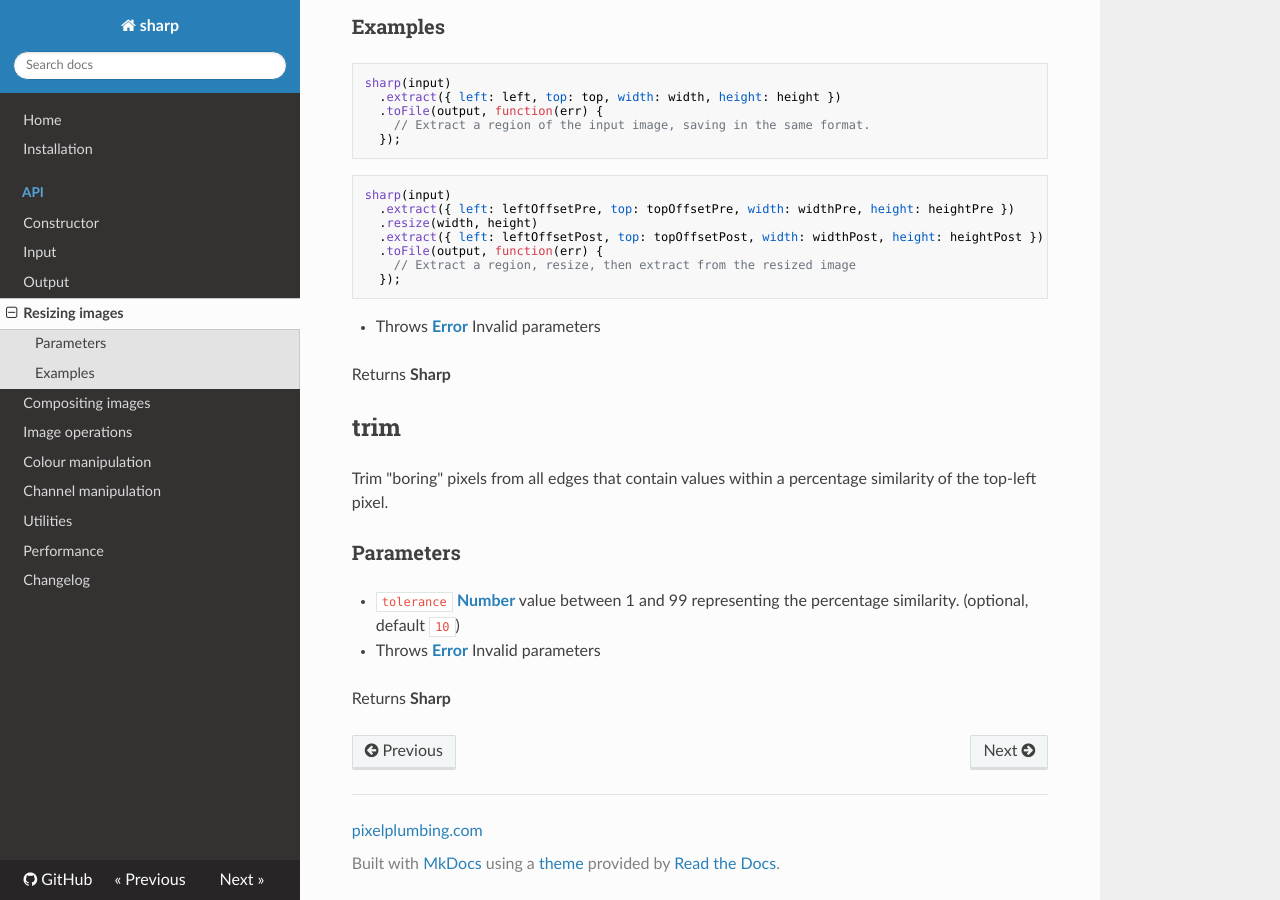
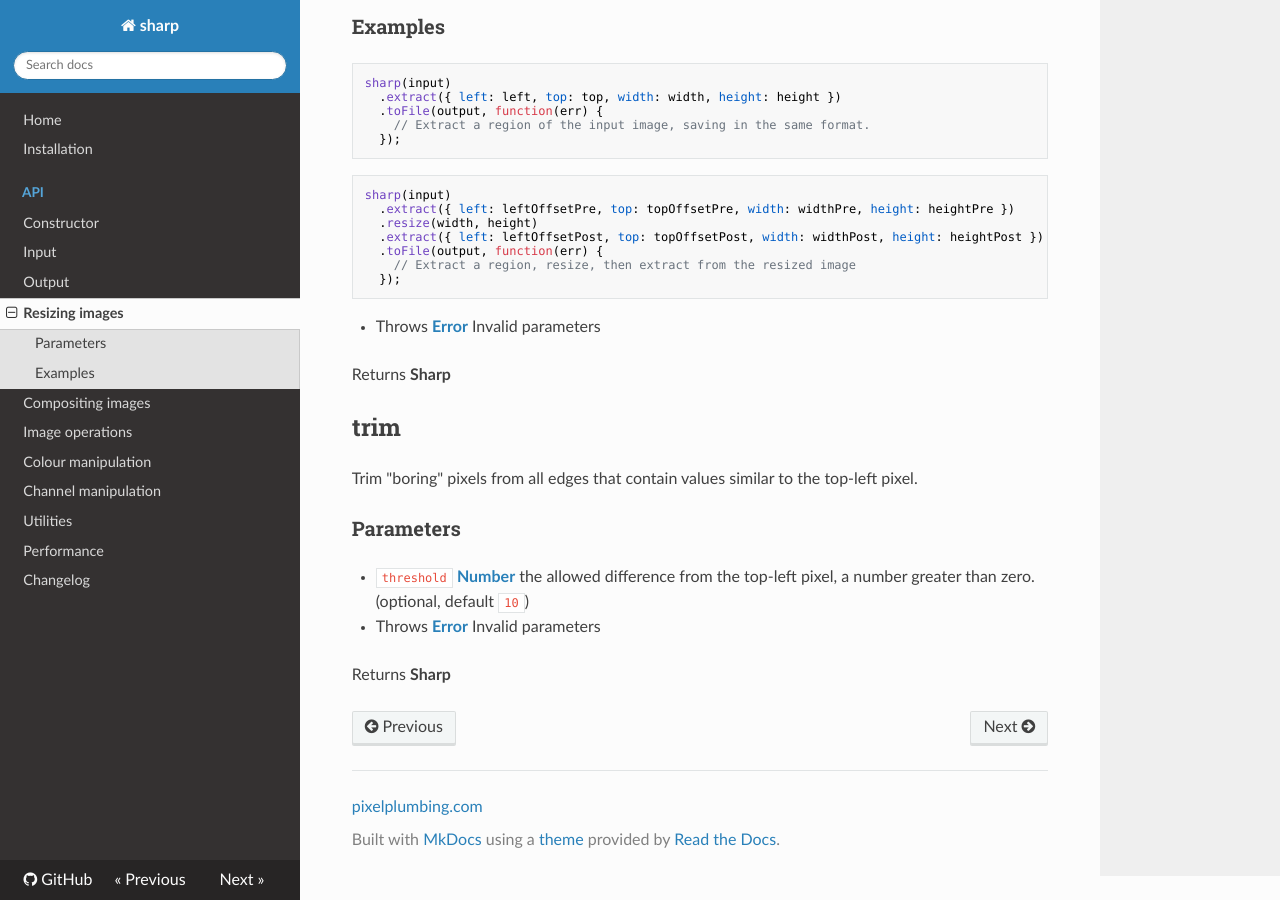
Before and after one commit to webgurucan/node-image-handler, an MkDocs documentation site: the page built from docs/api-resize.md, in a window 1280 px wide and 900 px high, scrolled down 3509 px. Built offline with MkDocs 1.6.1, drawn with Linux system fonts in a browser that asks for light colours; nearby versions of some CDN libraries; old or Windows-style settings are respelled for this version of MkDocs.

Commit message:
Ensure precision of trim threshold, update docs #914

```diff
--- a/docs/api-resize.md
+++ b/docs/api-resize.md
@@ -187,11 +187,11 @@ Returns **Sharp**
 
 ## trim
 
-Trim "boring" pixels from all edges that contain values within a percentage similarity of the top-left pixel.
+Trim "boring" pixels from all edges that contain values similar to the top-left pixel.
 
 ### Parameters
 
--   `tolerance` **[Number][7]** value between 1 and 99 representing the percentage similarity. (optional, default `10`)
+-   `threshold` **[Number][7]** the allowed difference from the top-left pixel, a number greater than zero. (optional, default `10`)
 
 
 -   Throws **[Error][8]** Invalid parameters
```
Also changed, not shown: 3 other files.
